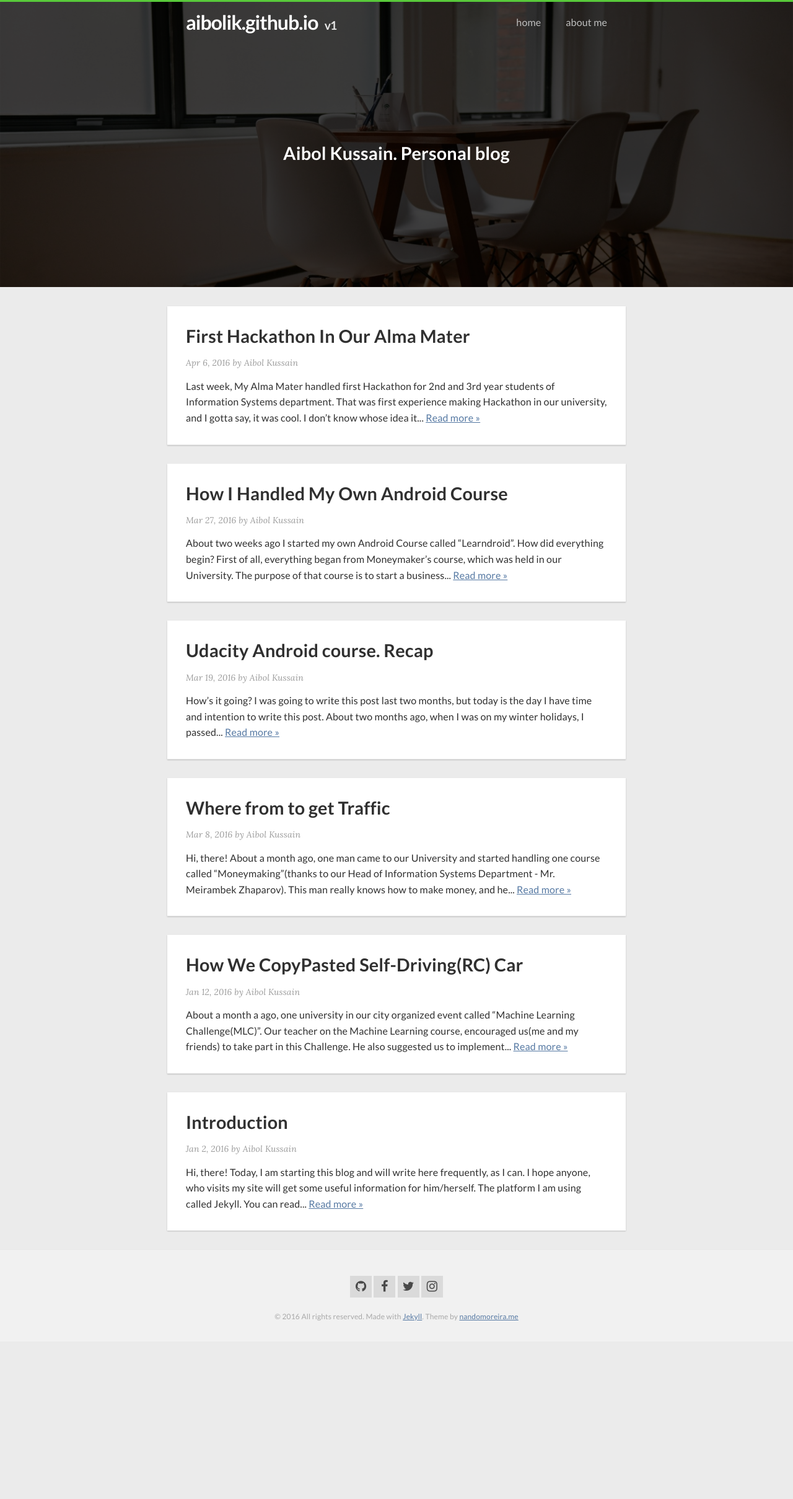
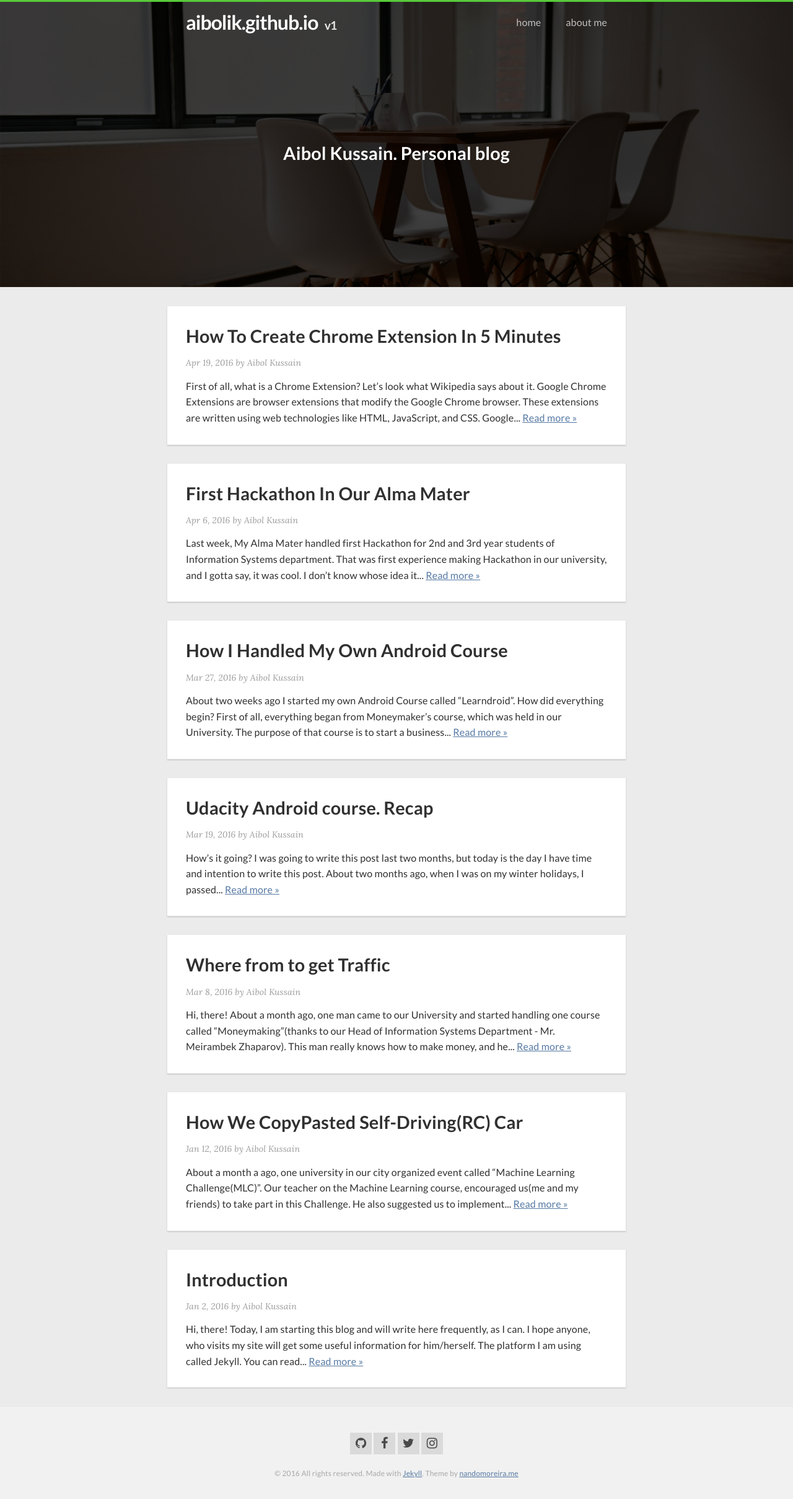
Before and after one commit to aibolik/aibolik.github.io, a Jekyll site: the page built from index.html, in a window 1280 px wide. Shown: the whole page at 62% size. Built offline with Jekyll 4.4.1, drawn with Linux system fonts in a browser that asks for light colours; nearby versions of some CDN libraries; before the commit the page ends 2164 px from its top, so only the background shows below that; some of the changed lines change nothing that is shown.

Commit message:
upd: New post: Tutorial to create Chrome Extension
Some more updates:
* Update CSS file: highlight text color

````diff
--- /dev/null
+++ b/_posts/2016-04-19-how-to-create-chrome-extension-in-5-minutes.md
@@ -0,0 +1,139 @@
+---
+layout:	post
+title:	How To Create Chrome Extension In 5 Minutes
+---
+
+_First of all_, what is a **Chrome Extension?** Let's look what [_Wikipedia says about it_][wikiext].
+
+> Google Chrome Extensions are browser extensions that modify the Google Chrome browser. These extensions are written using web technologies like HTML, JavaScript, and CSS. Google Chrome Extensions are downloadable through the Chrome Web Store.
+
+_To be shortly_, using familiar for us technologies as _HTML, JavaScript_ and _CSS_ we can make some changes to Chrome browser(modifying content of a page, add some useful functionality and etc.).
+
+### What we will do
+
+In this tutorial I will be creating simple Chrome Extension that tints to some opacity(that we set in settings) images that match our preferences. Here is what we will use
+
+* [Yeoman Chrome Extension Generator][yeoman]
+* Atom(my favorite editor)
+
+#### Step 0
+
+In order to be able to debug and see your extensions, we need to enable developer mode in Chrome Extensions. Simple go to **_Windows -> Extensions_** and tick the **_Developer mode_** on. You can load extensions by choosing your extension folder, or they will be loaded automatically when you execute `gulp watch` in _Step 1_.
+
+![Enable Developer Mode][devmode]
+
+#### Step 1
+
+Using [**this**][yeoman] GitHub repo and the Docs provided there we generate chrome extension package. Here is shortly what we do:
+
+```console
+# Please make sure that `yo`, `gulp` and `bower` was installed on your system using this command:
+npm install --global yo gulp bower
+
+# Install the generator:
+npm install -g generator-chrome-extension
+
+# Make a new directory, and `cd` get into it:
+mkdir image-tinter && cd $_
+
+# Generate a new project
+yo chrome-extension
+
+# Transform updated source written by ES2015 (default option)
+gulp babel
+
+# or Using watch to update source continuously
+gulp watch
+
+# Make a production version extension
+gulp build
+```
+---
+Note that, when generating chrome-extension with yeoman, we need to choose Browser Action, as we modify browser content
+
+#### Step 2
+
+_After Step 1_, we will have proper project structure generated by Yeoman. The main project is in **app** directory of project. The main file is **manifest.json**. We will add these lines inside:
+
+```json
+"permissions": [
+  "activeTab"
+]
+```
+
+This permission gives us access to active tab in the browser. We don't need to modify other lines, since they are generated by yeoman.
+
+#### Step 3
+
+**Creating the view for our extension.** Here we work with the file **_popup.html_**, where the view of our extension is handled. This popup is shown when we click the icon of the extension. Since we are creating _Image Tinter_, we need simple form for preferences. We adjust width and height of images to _tint_, and the _opacity_ we want it to be. And add the _button_ to let the process start. Here is the main body of **_popup.html_**:
+
+```html
+<body style="min-width:250px">
+    <h2 style="text-align:center">Settings</h2>
+
+    <fieldset class="form-group">
+      <label for="width">Width</label>
+      <input type="text" class="form-control" id="width" placeholder="Width" value="40">
+    </fieldset>
+
+    <fieldset class="form-group">
+      <label for="height">Height</label>
+      <input type="text" class="form-control" id="height" placeholder="Height" value="40">
+    </fieldset>
+
+    <fieldset class="form-group">
+      <label for="opacity">Opacity</label>
+      <input type="text" class="form-control" id="opacity" placeholder="Opacity" value="50">
+    </fieldset>
+
+    <button style="width:100%;" class="btn btn-primary" id="tint">Tint</button>
+
+    <script src="scripts/popup.js"></script>
+  </body>
+```
+---
+_Optional:_ I added _bootstrap.css_ to somehow enhance the view.
+
+#### Step 3
+
+Here comes the main logic. We modify the content of _**scripts/popup.js**_. This one is called every single time we open our click our extension. The logic is simple: when user clicks the button, all images those match our preferences are tinted. Steps:
+1. Add Click listener to button
+2. When click is caught, get parameters of _width, height and opacity_
+3. Execute **JavaScript code** that will tint images.
+
+Here it is:
+
+```javascript
+document.getElementById('tint').addEventListener('click', function(e) {
+  var width = document.getElementById('width').value;
+  var height = document.getElementById('height').value;
+  var opacity = document.getElementById('opacity').value;
+
+  var execCode = ' \
+    var imgs = document.getElementsByTagName("img"); \
+    for (var i = 0; i < imgs.length; i++) { \
+        if (imgs[i].height > '+ height +' && \
+            imgs[i].width > '+ width +') { \
+              imgs[i].setAttribute("style", "opacity: ' + opacity / 100 +'"); \
+        } \
+    }';
+
+ chrome.tabs.executeScript({
+   code: execCode
+ });
+});
+```
+---
+_Note that_ we execute Script separately - this is how code is executed through our extension.
+
+#### Step 4
+
+Enjoy the result. That's it!
+
+![Screenshot of work][imgtinterscreenshot]
+
+[wikiext]: https://en.wikipedia.org/wiki/Google_Chrome_extension
+[yeoman]: https://github.com/yeoman/generator-chrome-extension
+[imgtinter]: https://github.com/aibolik/img-tinter-chrome-extension
+[devmode]: {{ site.baseurl }}/images/developermode.png
+[imgtinterscreenshot]: {{ site.baseurl }}/images/imgtinter.png
--- a/_sass/_syntax.scss
+++ b/_sass/_syntax.scss
@@ -38,6 +38,7 @@
   }
 
   code {
+    color: white;
     background-color: transparent;
   }
 
````
Also changed, not shown: images/developermode.png (added), images/imgtinter.png (added).
